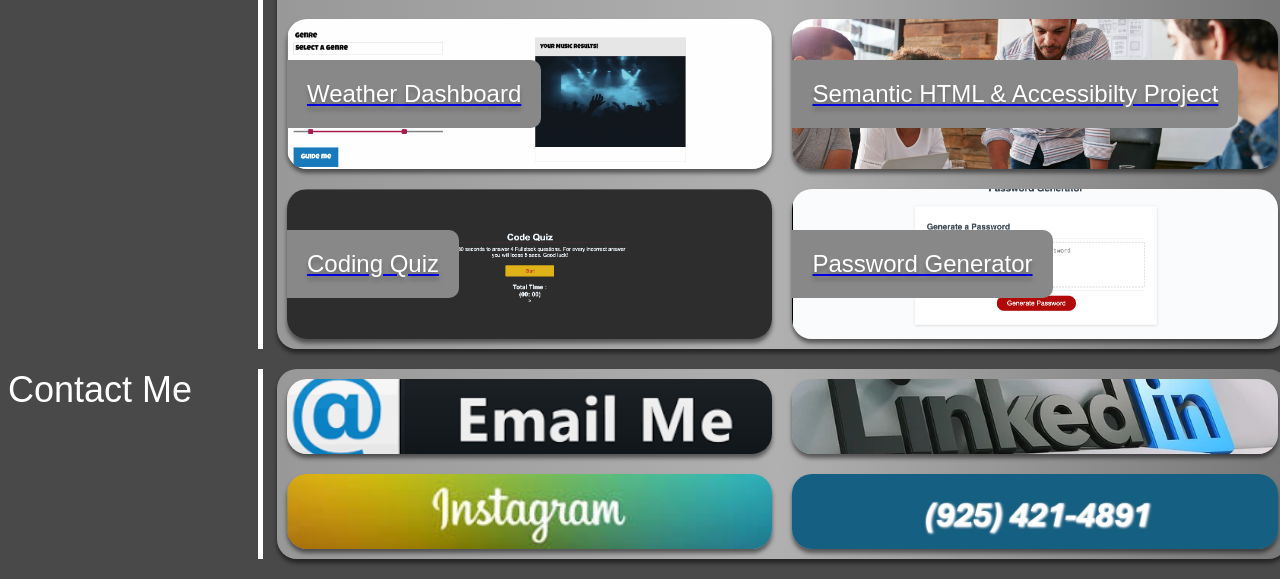
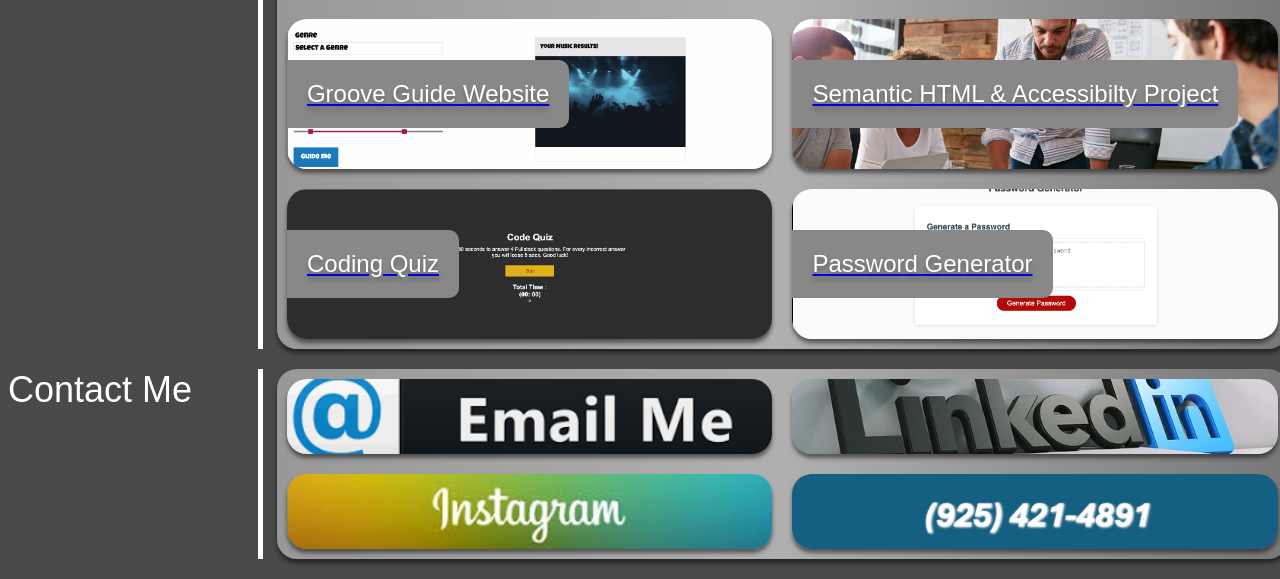
Before and after one commit to themuppetman/MrJacksons_Portfolio, a plain HTML site: page index.html in a window 1280 px wide. Shown: the part 1060-1639 px from the top of the page. Drawn offline with Linux system fonts and the light colour scheme; a web font is replaced by a local one.

Commit message:
Update index.html
Groove Guide Site Label

```diff
--- a/index.html
+++ b/index.html
@@ -60,7 +60,7 @@
                 <a class="groove-guide" href="https://chadoyek.github.io/Groove-Guide-Project-1/"
                     target="_blank" alt="Groove-Guide-Project-1 Screenshot and link">
                     <div class="weather-label">
-                        <p>Weather Dashboard</p>
+                        <p>Groove Guide Website</p>
                     </div>
                 </a>
                 <a class="semantic-html" href="https://themuppetman.github.io/HTML_CSS_Refactor_Challenge/"
```
